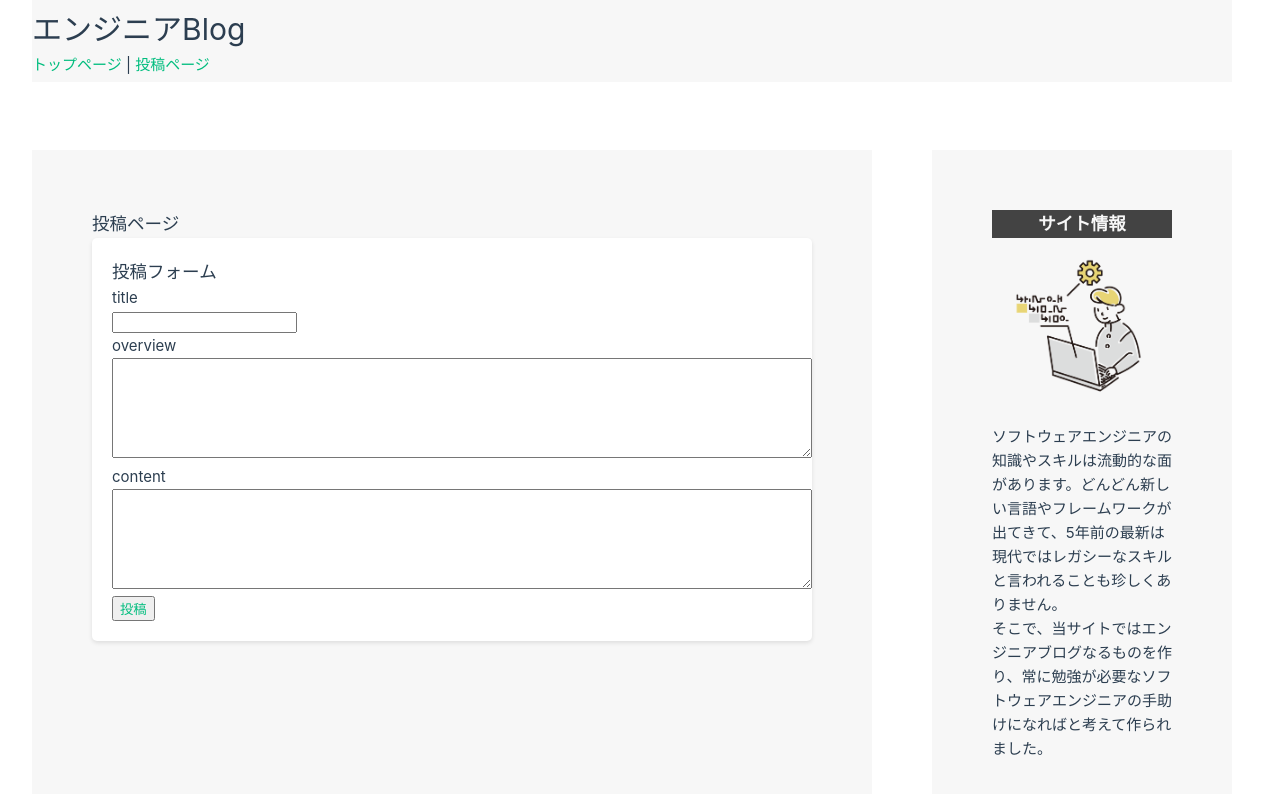
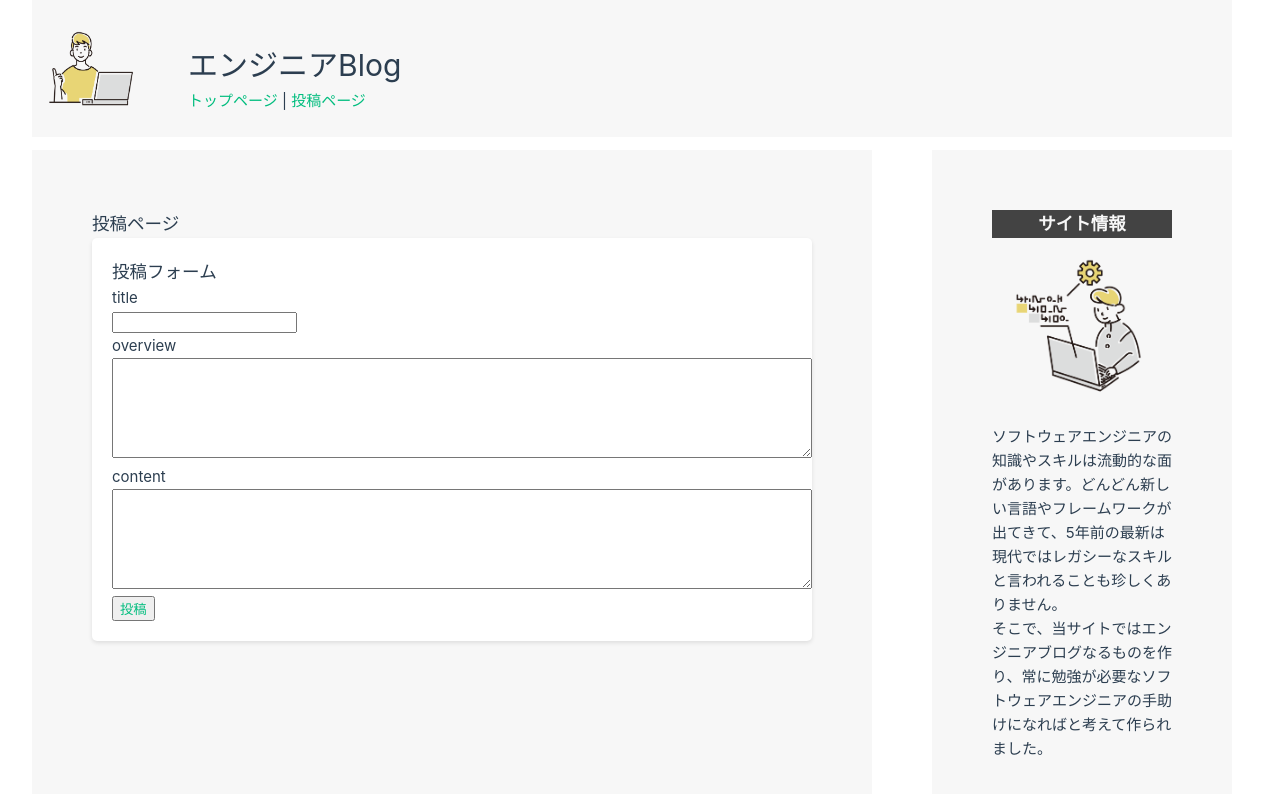
Before and after one commit to keisuke-suzuki-21/BlogApp, a Vue app: page /post in a window 1280 px wide. Shown: the top 794 px of the page. Built offline with nearby package versions, Linux system fonts and the light colour scheme.

Commit message:
編集機能をProvide/Injectを使ってリファクタリングする前

```diff
--- a/src/App.vue
+++ b/src/App.vue
@@ -89,12 +89,17 @@ provide('articles',{
 <template>
 
   <header>
-    <!-- <img class="logo" src="./assets/logo.png"> -->
-    <h1>エンジニアBlog</h1>
-    <nav>
+    <div class="header-left">
+      <img class="logo" src="./assets/logo.png">
+    </div>
+    <div class="header-right">
+      <h1>エンジニアBlog</h1>
+      <nav>
         <RouterLink to="/">トップページ</RouterLink> |
         <RouterLink to="/post">投稿ページ</RouterLink>
-    </nav>
+      </nav>
+    </div>
+
   </header>
 
   <main >
@@ -146,6 +151,17 @@ header {
   padding-bottom: 5px;
   width: 1200px;
   background-color: #f7f7f7;
+  display:flex
+}
+
+.header-left{
+  width: 10%;
+  margin-right: 3%;
+}
+
+.header-right{
+  width: 87%;
+  margin-top: 3%;
 }
 
 main{
@@ -176,9 +192,9 @@ footer{
 /* 　　　ページ構成デザイン　　　 */
 
 /*      ヘッダーデザイン　　　　 */
-.logo img{
-  width: 30px;
-  height: 30px;
+header img{
+  width: 100%;
+  height: 100%;
 }
 /*      ヘッダーデザイン　　　　 */
 
--- a/src/article.vue
+++ b/src/article.vue
@@ -34,7 +34,10 @@ const filerDate = computed(() => {
         <p>{{ article.overview }}</p>
         <div class="check">
             <button @click="article.nice++">👍 {{ article.nice }}</button><br>
-            <RouterLink class="router-link" :to="`/articles/${index}`">詳細→</RouterLink>
+            <!-- aタグ使うと毎回サーバーへリクエストするからずれないけど、削除したものが勝手に戻ってる -->
+            <!-- <a :href="`/articles/${article.id}`">詳細→</a> -->
+            <!-- RouterLink使うとSPAの動きをするから削除動作後ズレが生じる -->
+            <RouterLink class="router-link" :to="`/articles/${article.id}`">詳細→</RouterLink>
         </div>
     </div>
 
--- a/src/router/index.js
+++ b/src/router/index.js
@@ -16,7 +16,7 @@ const router = createRouter({
     },
     {
       path: '/articles/:id',
-      name: 'articles',
+      // name: 'articles',
       component: () => import('../views/ArticleView.vue')
     }
   ]
--- a/src/views/ArticleView.vue
+++ b/src/views/ArticleView.vue
@@ -12,8 +12,9 @@ const {articles, articleDelete} = inject('articles')
 const filterArticle = computed(() => {
     // インジェクトから受け取った
     let articleData = articles.value
-    let articleId = route.params.id
-    return articleData[articleId]
+    let id = route.params.id
+    console.log(route.params)
+    return articleData[id]
 })
 
 
--- a/src/views/PostView.vue
+++ b/src/views/PostView.vue
@@ -1,10 +1,13 @@
 <script setup>
 import { computed, ref} from 'vue';
+import { inject } from 'vue'
 
-const props = defineProps({
-    articles: Array,
+// const props = defineProps({
+//     articles: Array,
 
-})
+// })
+// 記事一覧(App.vue)からのデータ受信
+const {articles, articleDelete} = inject('articles')
 
 // 投稿機能のロジック
 let title = ref("")
```
